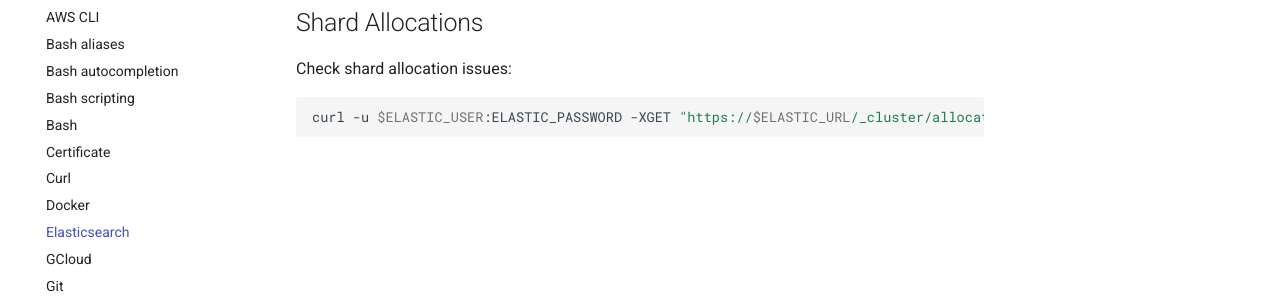
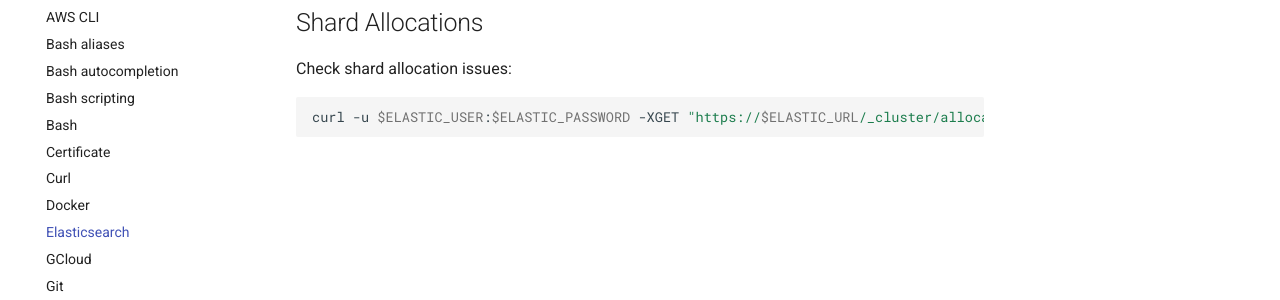
Before and after one commit to woernfl/cheatsheets, an MkDocs documentation site: the page built from docs/elasticsearch.md, in a window 1280 px wide. Shown: the part 175-475 px from the top of the page. Built offline with MkDocs 1.6.1 and Material for MkDocs 9.7.7, drawn with Linux system fonts in a browser that asks for light colours; comment, search, counter and statistics services are not loaded.

````diff
--- a/docs/elasticsearch.md
+++ b/docs/elasticsearch.md
@@ -5,5 +5,5 @@
 Check shard allocation issues:
 
 ```bash
-curl -u $ELASTIC_USER:ELASTIC_PASSWORD -XGET "https://$ELASTIC_URL/_cluster/allocation/explain?pretty" | jq
+curl -u $ELASTIC_USER:$ELASTIC_PASSWORD -XGET "https://$ELASTIC_URL/_cluster/allocation/explain?pretty" | jq
 ```
````
